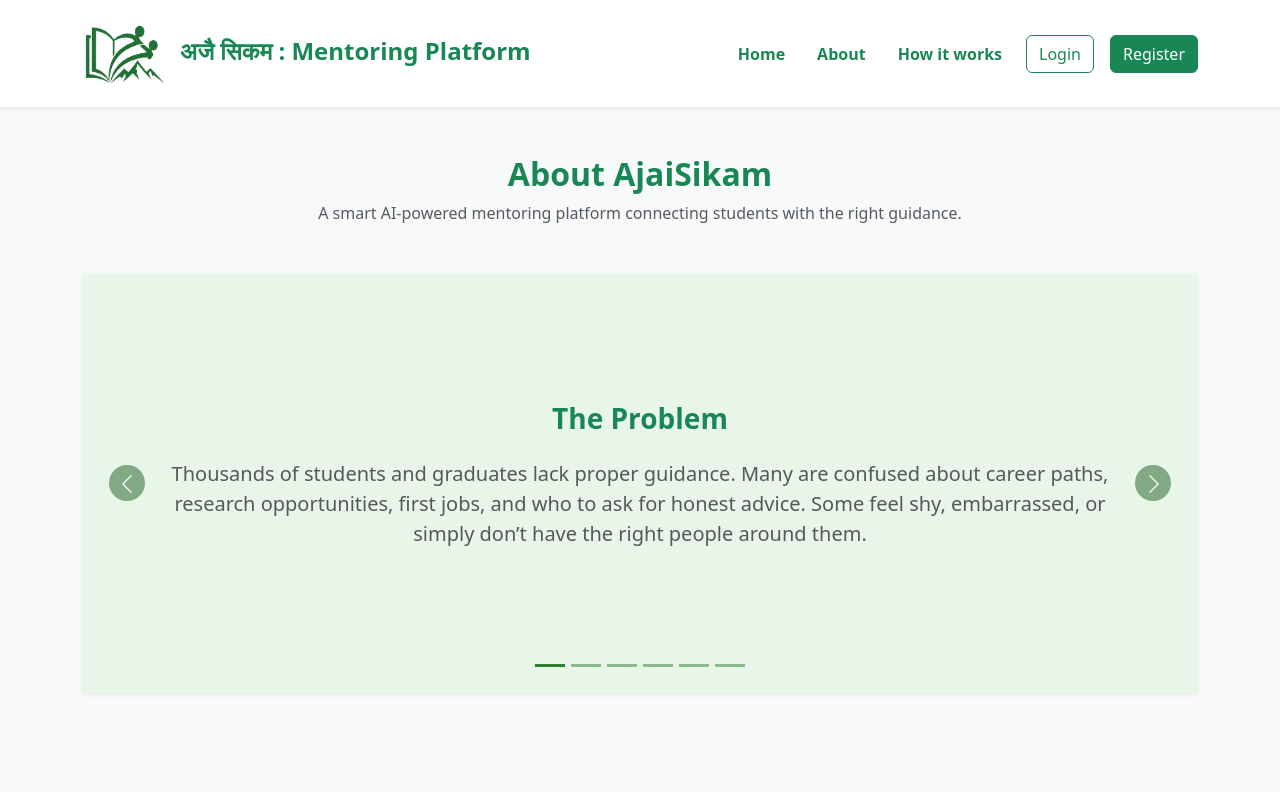
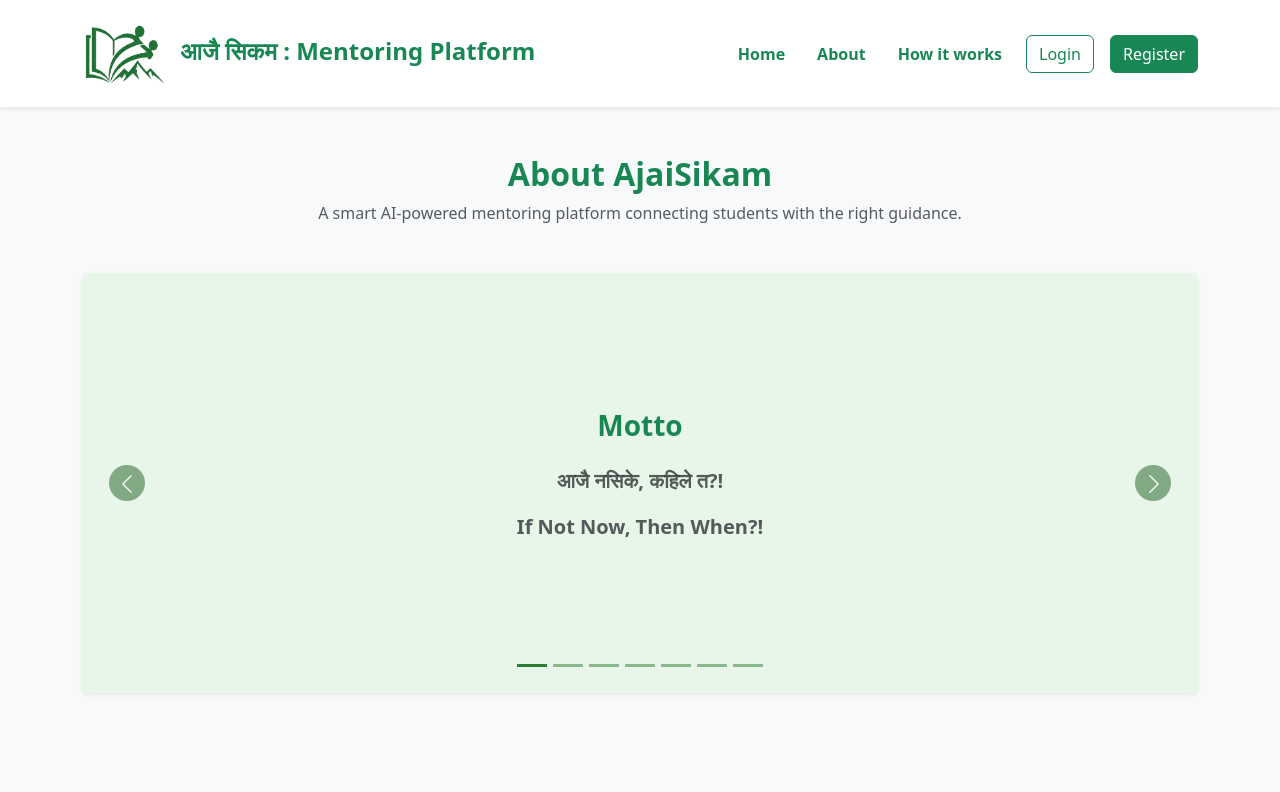
Before and after one commit to AsmitaTimalsena/Ajaisikam_project, a React app in the folder frontend/: page /about in a window 1280 px wide. Shown: the top 792 px of the page. Built offline with nearby package versions, Linux system fonts and the light colour scheme; no server answers; the HTML template or start-up script is replaced by a standard one.

Commit message:
improved some ui elements

```diff
--- a/frontend/src/components/Navbar.jsx
+++ b/frontend/src/components/Navbar.jsx
@@ -13,7 +13,7 @@
                 <Navbar.Brand href="/" className="fw-bold text-success fs-4">
                     < img src={Logo} alt="Ajaisikam" width = "90" height="65" className='me-2'/>
 
-                    अजै सिकम : Mentoring Platform
+                    आजै सिकम : Mentoring Platform
                 </Navbar.Brand>
 
                 <Navbar.Toggle aria-controls="main-nav" />
--- a/frontend/src/pages/About.jsx
+++ b/frontend/src/pages/About.jsx
@@ -18,6 +18,23 @@
           interval={null}
           className="about-carousel shadow-sm rounded overflow-hidden"
         >
+          <Carousel.Item>
+            <Card
+              className="border-0 p-5 text-center about-slide-card"
+              style={{ minHeight: '420px' }}
+            >
+              <Card.Body className="d-flex flex-column justify-content-center">
+                <h3 className="fw-bold text-success mb-4">Motto</h3>
+                <p className="text-muted fs-5">
+                  <strong>आजै नसिके, कहिले त?!</strong>
+                </p>
+                <p className="text-muted fs-5">
+                  <strong>If Not Now, Then When?!</strong>
+                </p>
+              </Card.Body>
+            </Card>
+          </Carousel.Item>
+
           {/* Slide 1 */}
           <Carousel.Item>
             <Card
@@ -84,15 +101,16 @@
                 <h3 className="fw-bold text-success text-center mb-4">Why It Matters</h3>
                 <Row className="g-4 justify-content-center">
                   <Col md={5}>
-                    <Card className="border-0 shadow-sm h-100 p-3 text-center">
+                    <Card className="border-0 shadow-sm h-100 p-3 text-center bg-success-subtle">
                       <h5 className="fw-bold">For Seekers</h5>
                       <p className="text-muted mb-0">
                         Get faster access to guidance, better career decisions, and less confusion.
                       </p>
                     </Card>
                   </Col>
+
                   <Col md={5}>
-                    <Card className="border-0 shadow-sm h-100 p-3 text-center">
+                    <Card className="border-0 shadow-sm h-100 p-3 text-center bg-success-subtle">
                       <h5 className="fw-bold">For the Community</h5>
                       <p className="text-muted mb-0">
                         Build a healthy mentoring culture, meaningful networking, and support mental well-being.
@@ -113,7 +131,7 @@
               <Card.Body className="d-flex flex-column justify-content-center">
                 <h3 className="fw-bold text-success mb-4">How the Platform Works</h3>
                 <p className="text-muted fs-5">
-                  AjaiSikam is built with React, Django REST Framework, and PostgreSQL.
+                  AjaiSikam is built with React, Django REST Framework, and PostgreSQL following TDD and CICD practices.
                   AI models help categorize help requests and match seekers with relevant mentors.
                 </p>
               </Card.Body>
@@ -130,8 +148,8 @@
                 <h3 className="fw-bold text-success mb-4">MVP Scope</h3>
                 <p className="text-muted fs-5">
                   Users can register as seekers or mentors, post help requests,
-                  receive AI-based mentor suggestions, send connection requests,
-                  and exchange simple threaded messages once connected.
+                  receive AI-based mentor suggestions,reply to the requests amd send connection requests.
+
                 </p>
               </Card.Body>
             </Card>
```
